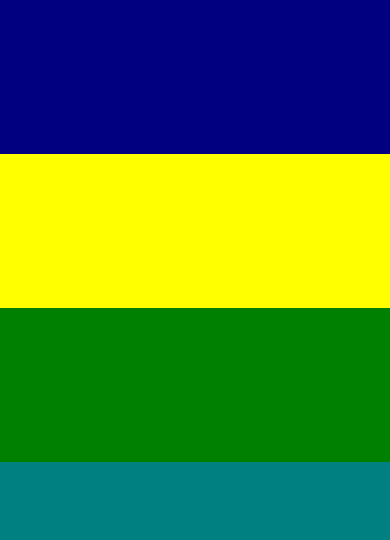
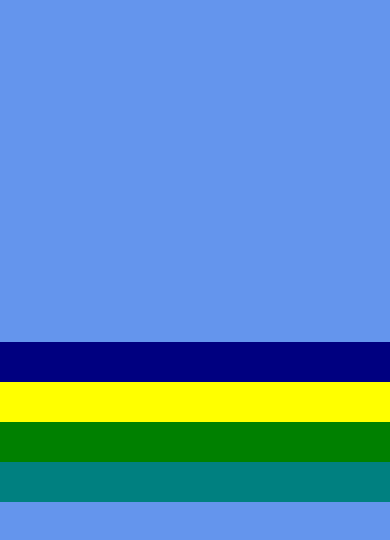
Before and after one commit to kkevin7/layouts-react-native, a React Native app: screen / in a window 390 px wide. Shown: the top 540 px of the page. Built offline with nearby package versions, Linux system fonts and the light colour scheme.

Commit message:
Practicing with flexbox

```diff
--- a/App.js
+++ b/App.js
@@ -24,26 +24,24 @@ const styles = StyleSheet.create({
     backgroundColor: 'cornflowerblue',
     flex:1,
     flexDirection: 'column',
+    justifyContent: 'center',
+    // alignItems: 'center',
   },
   caja1: {
     padding: 20,
     backgroundColor: 'navy',
-    flex: 1,
   },
   caja2: {
     padding: 20,
     backgroundColor: 'yellow',
-    flex: 1,
   },
   caja3: {
     padding: 20,
     backgroundColor: 'green',
-    flex: 1,
   },
   caja4: {
     padding: 20,
     backgroundColor: 'teal',
-    flex: 3,
   },
 });
 
```
